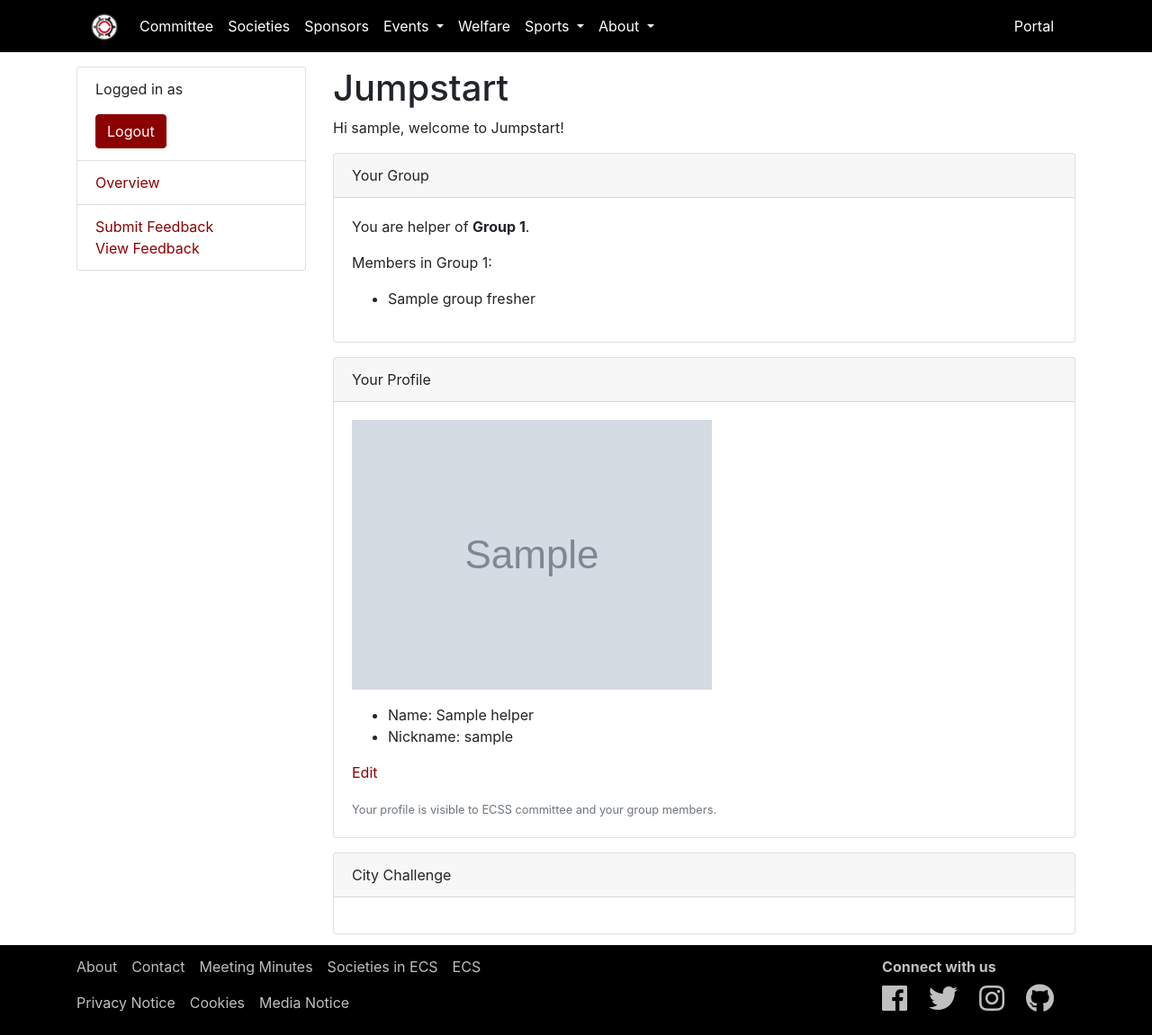
After one commit to ecss-soton/ecssweb, a Django app: template jumpstart/templates/jumpstart/helper.html in a window 1280 px wide. The commit adds this page. Shown: the whole page at 90% size. Run offline with Django 3.2, Linux system fonts and the light colour scheme; the template is opened without the code that fills it: most values are stand-ins (such as "Sample title", 1, 10 or a date in 2020); grey boxes marked "Sample" are stand-in pictures; parts of the project's set-up code (start-up, migrations or seed data) failed here and were passed over; some libraries are stand-ins or nearby versions.

Commit message:
Jumpstart helper page

```diff
--- /dev/null
+++ b/jumpstart/templates/jumpstart/helper.html
@@ -0,0 +1,54 @@
+{% extends 'jumpstart/home-base.html' %}
+
+{% block jumpstartcontent %}
+<p class="card-text">Hi {% if helper.nickname %}{{ helper.nickname }}{% else %}{{ helper.name }}{% endif %}, welcome to Jumpstart!</p>
+<div class="card">
+    <div class="card-header">
+      Your Group
+    </div>
+    <div class="card-body">
+      <p class="card-text">
+        You are helper of <b>Group {{ helper.group.id }}</b>.
+      </p>
+      <p class="card-text">
+        Members in Group {{ helper.group.id }}:
+        <ul>
+          {% for group_fresher in helper.group.fresher_set.all %}
+          {% if group_fresher != fresher %}
+          <li>{{ group_fresher.name }}</li>
+          {% endif %}
+          {% endfor %}
+        </ul>
+      </p>
+    </div>
+  </div>
+<div class="card mt-3">
+  <div class="card-header">
+    Your Profile
+  </div>
+  <div class="card-body">
+    <p class="card-text">
+      <img src="{{ helper.photo }}" alt="{{ helper.name }}">
+      <ul>
+        <li>Name: {{ helper.name }}</li>
+        <li>Nickname: {% if helper.nickname %}{{ helper.nickname }}{% else %}<span class="text-muted">Not set</span>{% endif %}</li>
+      </ul>
+    </p>
+    <p class="card-text">
+      <a href="#">Edit</a>
+    </p>
+    <p class="card-text">
+      <small class="text-muted">Your profile is visible to ECSS committee and your group members.</small>
+    </p>
+  </div>
+</div>
+<div class="card mt-3">
+  <div class="card-header">
+      City Challenge
+    </div>
+    <div class="card-body">
+
+    </div>
+  </div>
+</div>
+{% endblock %}
--- a/jumpstart/utils.py
+++ b/jumpstart/utils.py
@@ -1,6 +1,7 @@
-from .models import Fresher
+from .models import Fresher, Helper
 
 
 def jumpstart_check(user):
     return user.groups.filter(name='committee').exists() \
-        or Fresher.objects.filter(pk=user.username).exists()
+        or Fresher.objects.filter(pk=user.username).exists() \
+        or Helper.objects.filter(pk=user.username).exists()
```
Also changed, not shown: jumpstart/templates/jumpstart/fresher.html (+9 -0 lines), jumpstart/views.py (+7 -3 lines).
